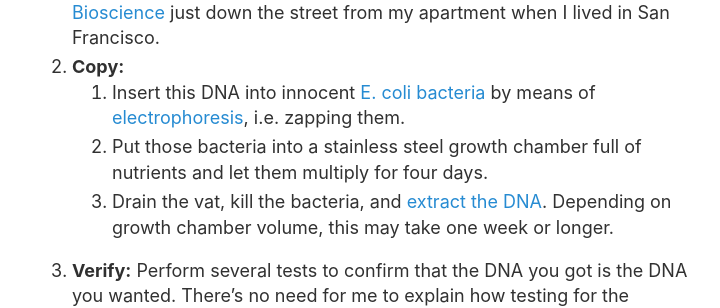
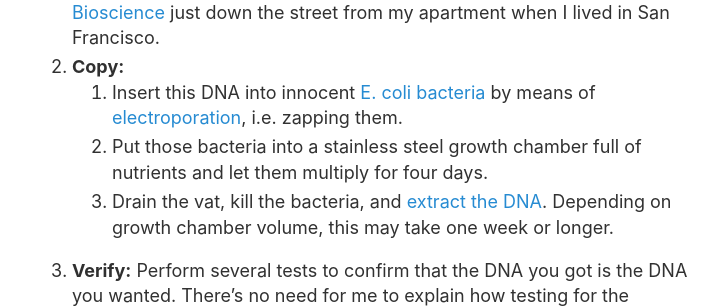
Before and after one commit to jonemo/blog.jonasneubert.com, a Jekyll site: the page built from _posts/2021-01-10-exploring-the-supply-chain-of-the-pfizer-biontech-and-moderna-covid-19-vaccines.md, in a window 1280 px wide and 900 px high, scrolled down 3448 px. Shown: the part 153-461 px from the top of the window, without its empty margins (70-790 px from the left). Built offline with Jekyll 4.4.1, drawn with Linux system fonts in a browser that asks for light colours.

Commit message:
[post] supply chain: electrophoresis vs electroporation

```diff
--- a/_posts/2021-01-10-exploring-the-supply-chain-of-the-pfizer-biontech-and-moderna-covid-19-vaccines.md
+++ b/_posts/2021-01-10-exploring-the-supply-chain-of-the-pfizer-biontech-and-moderna-covid-19-vaccines.md
@@ -228,7 +228,7 @@ To make RNA, you start by making DNA. This makes sense if you know the [central
 
 1. **Create:** Synthesize a small number of copies of the desired DNA, somehow. There are vendors for this sort of thing such as [Twist Bioscience](https://twistbioscience.com/) just down the street from my apartment when I lived in San Francisco.
 2. **Copy:**
-    1. Insert this DNA into innocent [E. coli bacteria](https://en.wikipedia.org/wiki/Escherichia_coli) by means of [electrophoresis](https://en.wikipedia.org/wiki/Electrophoresis), i.e. zapping them.
+    1. Insert this DNA into innocent [E. coli bacteria](https://en.wikipedia.org/wiki/Escherichia_coli) by means of [electroporation](https://en.wikipedia.org/wiki/Electroporation), i.e. zapping them.
     2. Put those bacteria into a stainless steel growth chamber full of nutrients and let them multiply for four days.
     3. Drain the vat, kill the bacteria, and [extract the DNA](https://en.wikipedia.org/wiki/DNA_extraction). Depending on growth chamber volume, this may take one week or longer.
 3. **Verify:** Perform several tests to confirm that the DNA you got is the DNA you wanted. There’s no need for me to explain how testing for the presence of specific DNA sequences works, y’all learned that nine months ago when you did your reading about how COVID-19 tests work.
```
